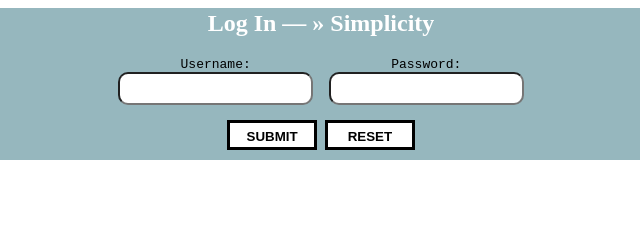
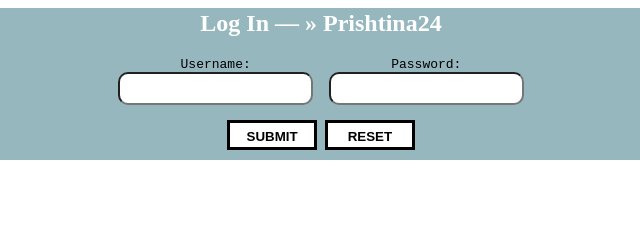
Before and after one commit to GentritIbishi/-INT18_19_Gr37, a website: page public_html/Login.html in a window 1280 px wide. Shown: the top 240 px of the page, 319-959 px from the left. Drawn offline with Linux system fonts and the light colour scheme.

Commit message:
Update Login.html

```diff
--- a/public_html/Login.html
+++ b/public_html/Login.html
@@ -1,5 +1,5 @@
 <html>
-    <head><title>Log In  &#8212; &gt; Simplicity</title>
+    <head><title>Log In  &#8212; &gt; Prishtina24</title>
         <style>
         /* css i part1 */
             div.part1{
@@ -78,7 +78,7 @@
     <body style="border:2px solid #96b7be;height: 100%;">
       <!-- part1 - html -->
         <div class="part1" style="color:white;">
-            <h2 style="text-align: center;">Log In &#8212; &raquo; Simplicity</h2>
+            <h2 style="text-align: center;">Log In &#8212; &raquo; Prishtina24</h2>
             <form method="post"  action="Simplicity.html" style="text-align: center; display: inline;color:#000000;">
                 <pre>
 Username:                  Password:
```
